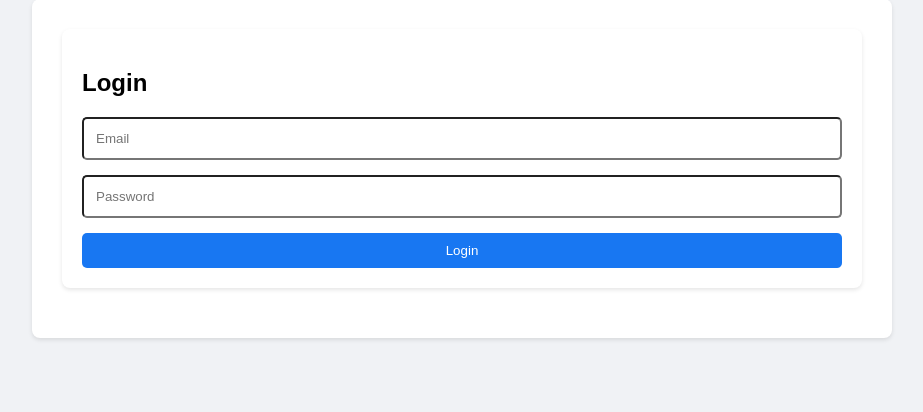
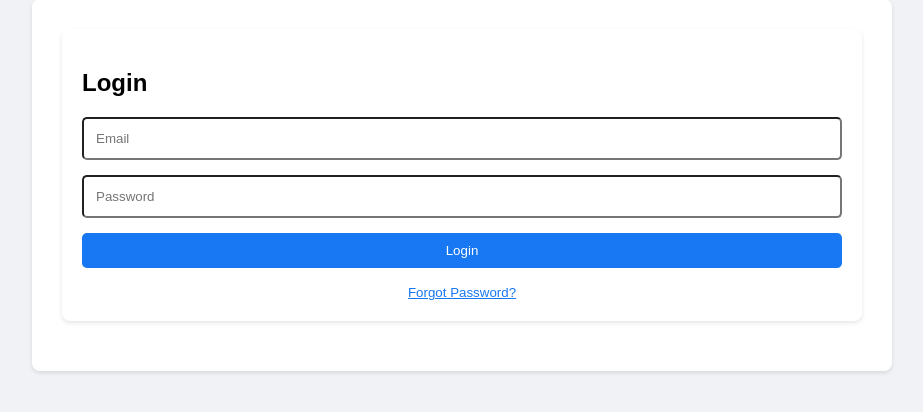
Before and after one commit to EmilRustamli/Capstone_app, a Flask app: page / in a window 1280 px wide, after a click on "Login". Shown: the part 91-503 px from the top of the page, without its empty margins (178-1101 px from the left). Run offline with Flask 3, Linux system fonts and the light colour scheme.

Commit message:
Forgot Password
Currently only error is there is no "backing" once forgot password

```diff
--- a/app.py
+++ b/app.py
@@ -200,6 +200,41 @@ def add_portfolio_item():
         }
     })
 
+@app.route('/forgot-password', methods=['POST'])
+def forgot_password():
+    data = request.json
+    user = User.query.filter_by(email=data['email']).first()
+
+    if user:
+        # Generate confirmation code
+        reset_code = ''.join(random.choices('0123456789', k=6))
+        user.confirmation_code = reset_code
+        db.session.commit()
+
+        # Send email with code
+        msg = Message('Password Reset Code',
+                     sender='rustamliemiluni@gmail.com',
+                     recipients=[user.email])
+        msg.body = f'Your password reset code is: {reset_code}'
+        mail.send(msg)
+
+        return jsonify({'message': 'Password reset code sent to your email.'})
+
+    return jsonify({'error': 'Email not found'}), 404
+
+@app.route('/reset-password', methods=['POST'])
+def reset_password():
+    data = request.json
+    user = User.query.filter_by(email=data['email'], confirmation_code=data['code']).first()
+
+    if user:
+        user.password = generate_password_hash(data['new_password'], method='pbkdf2:sha256')
+        user.confirmation_code = None
+        db.session.commit()
+        return jsonify({'message': 'Password reset successful! You can now login.'})
+
+    return jsonify({'error': 'Invalid code'}), 400
+
 if __name__ == '__main__':
     # Create the instance folder if it doesn't exist
     if not os.path.exists('instance'):
--- a/static/script.js
+++ b/static/script.js
@@ -107,3 +107,81 @@ async function handleVerification(event) {
         alert('An error occurred. Please try again.');
     }
 }
+
+function showForgotPassword(event) {
+    event.preventDefault();
+    document.getElementById('loginForm').style.display = 'none';
+    document.getElementById('forgotPasswordDiv').style.display = 'block';
+}
+
+async function handleForgotPassword(event) {
+    event.preventDefault();
+    const form = event.target;
+    const email = form.querySelector('input[type="email"]').value;
+
+    try {
+        const response = await fetch('/forgot-password', {
+            method: 'POST',
+            headers: {
+                'Content-Type': 'application/json'
+            },
+            body: JSON.stringify({ email })
+        });
+
+        const data = await response.json();
+
+        if (response.ok) {
+            alert(data.message);
+            document.getElementById('forgotPasswordDiv').style.display = 'none';
+            document.getElementById('resetPasswordDiv').style.display = 'block';
+            localStorage.setItem('resetPasswordEmail', email);
+        } else {
+            alert(data.error);
+        }
+    } catch (error) {
+        alert('An error occurred. Please try again.');
+    }
+}
+
+async function handleResetPassword(event) {
+    event.preventDefault();
+    const form = event.target;
+    const inputs = form.querySelectorAll('input');
+    const code = inputs[0].value;
+    const newPassword = inputs[1].value;
+    const confirmPassword = inputs[2].value;
+    const email = localStorage.getItem('resetPasswordEmail');
+
+    if (newPassword !== confirmPassword) {
+        alert('Passwords do not match!');
+        return;
+    }
+
+    try {
+        const response = await fetch('/reset-password', {
+            method: 'POST',
+            headers: {
+                'Content-Type': 'application/json'
+            },
+            body: JSON.stringify({
+                email,
+                code,
+                new_password: newPassword
+            })
+        });
+
+        const data = await response.json();
+
+        if (response.ok) {
+            alert(data.message);
+            localStorage.removeItem('resetPasswordEmail');
+            document.getElementById('resetPasswordDiv').style.display = 'none';
+            document.getElementById('loginForm').style.display = 'block';
+            form.reset();
+        } else {
+            alert(data.error);
+        }
+    } catch (error) {
+        alert('An error occurred. Please try again.');
+    }
+}
--- a/static/style.css
+++ b/static/style.css
@@ -508,3 +508,52 @@ input {
 [data-theme="dark"] .theme-toggle:hover {
     background-color: rgba(255, 255, 255, 0.2);
 }
+
+.forgot-password {
+    text-align: center;
+    margin-top: 15px;
+}
+
+.link-button {
+    background: transparent !important;
+    border: none;
+    color: #1877f2;
+    text-decoration: underline;
+    cursor: pointer;
+    padding: 0;
+    outline: none !important;
+    -webkit-tap-highlight-color: transparent;
+    user-select: none;
+    -webkit-user-select: none;
+    -moz-user-select: none;
+    -ms-user-select: none;
+}
+
+/* Override any default button styles */
+.link-button,
+.link-button:hover,
+.link-button:focus,
+.link-button:active,
+.link-button:visited {
+    background: transparent !important;
+    outline: none !important;
+    box-shadow: none !important;
+    -webkit-tap-highlight-color: transparent !important;
+}
+
+[data-theme="dark"] .link-button {
+    color: #4d9eff;
+    background: transparent !important;
+}
+
+[data-theme="dark"] .link-button,
+[data-theme="dark"] .link-button:hover,
+[data-theme="dark"] .link-button:focus,
+[data-theme="dark"] .link-button:active,
+[data-theme="dark"] .link-button:visited {
+    color: #4d9eff;
+    background: transparent !important;
+    outline: none !important;
+    box-shadow: none !important;
+    -webkit-tap-highlight-color: transparent !important;
+}
--- a/templates/index.html
+++ b/templates/index.html
@@ -36,6 +36,29 @@
                 <input type="password" placeholder="Password" required>
                 <button type="submit">Login</button>
             </form>
+            <div class="forgot-password">
+                <button onclick="showForgotPassword(event)" class="link-button">Forgot Password?</button>
+            </div>
+
+            <!-- Add forgot password form -->
+            <div id="forgotPasswordDiv" style="display: none;">
+                <h3>Reset Password</h3>
+                <form id="forgotPasswordForm" onsubmit="handleForgotPassword(event)">
+                    <input type="email" placeholder="Confirm your email" required>
+                    <button type="submit">Send Reset Code</button>
+                </form>
+            </div>
+
+            <!-- Add reset password form -->
+            <div id="resetPasswordDiv" style="display: none;">
+                <h3>Enter Reset Code</h3>
+                <form id="resetPasswordForm" onsubmit="handleResetPassword(event)">
+                    <input type="text" placeholder="Enter 6-digit code" required pattern="[0-9]{6}">
+                    <input type="password" placeholder="New Password" required>
+                    <input type="password" placeholder="Confirm New Password" required>
+                    <button type="submit">Reset Password</button>
+                </form>
+            </div>
         </div>
 
         <div class="tab-content" id="register">
```
Also changed, not shown: instance/users.db.
